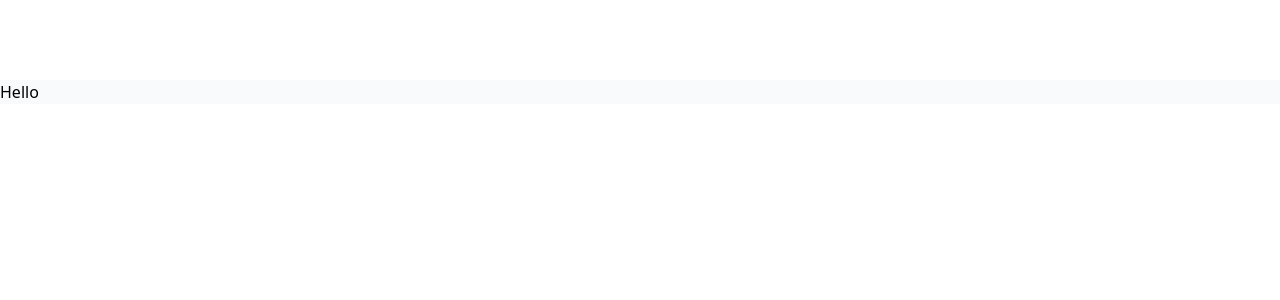
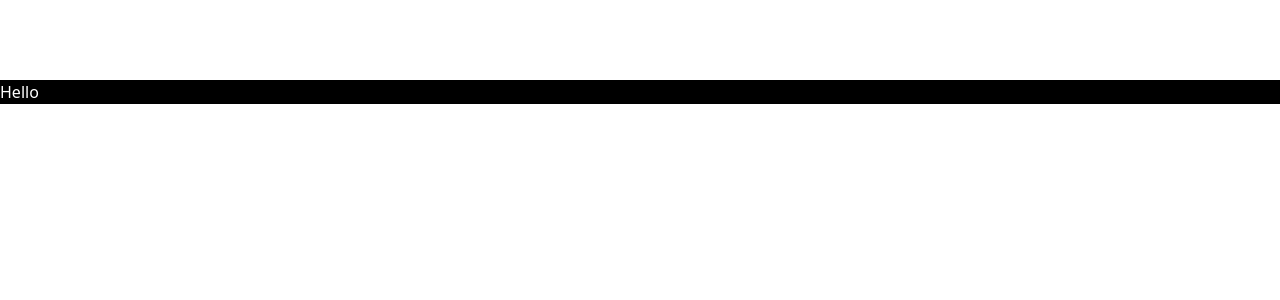
Before and after one commit to Eyshcharya/Next-Contact-App, a Next.js app: page /login in a window 1280 px wide. Shown: the top 300 px of the page. Built offline with nearby package versions, Linux system fonts and the light colour scheme.

Commit message:
Minor Modifications

```diff
--- a/Layout/Layout1.tsx
+++ b/Layout/Layout1.tsx
@@ -2,7 +2,7 @@ const Layout1 = () => {
   return (
     <>
       <div className='min-h-screen bg-[url(../public/Background.png)]'>
-        <div className='min-w-[1502px] min-h-[1502px] absolute top-[-367px] left-[-716px] bg-[#083F46] rounded-full'></div>
+        <div className='z-0 min-w-[1502px] min-h-[1502px] absolute top-[-367px] left-[-716px] bg-[#083F46] rounded-full '></div>
       </div>
     </>
   );
--- a/pages/login.tsx
+++ b/pages/login.tsx
@@ -5,7 +5,7 @@ import { PageWithLayout1 } from "./_app";
 const LoginPage: PageWithLayout1 = () => {
   return (
     <>
-      <h3 className='bg-slate-50 relative top-[5rem]'>Hello</h3>
+      <div className='z-10 bg-black relative text-white top-[5rem]'>Hello</div>
     </>
   );
 };
@@ -13,8 +13,8 @@ const LoginPage: PageWithLayout1 = () => {
 LoginPage.getLayout = function getLayout(page: ReactElement) {
   return (
     <>
+      <Layout1 />
       {page}
-      <Layout1 />
     </>
   );
 };
```
